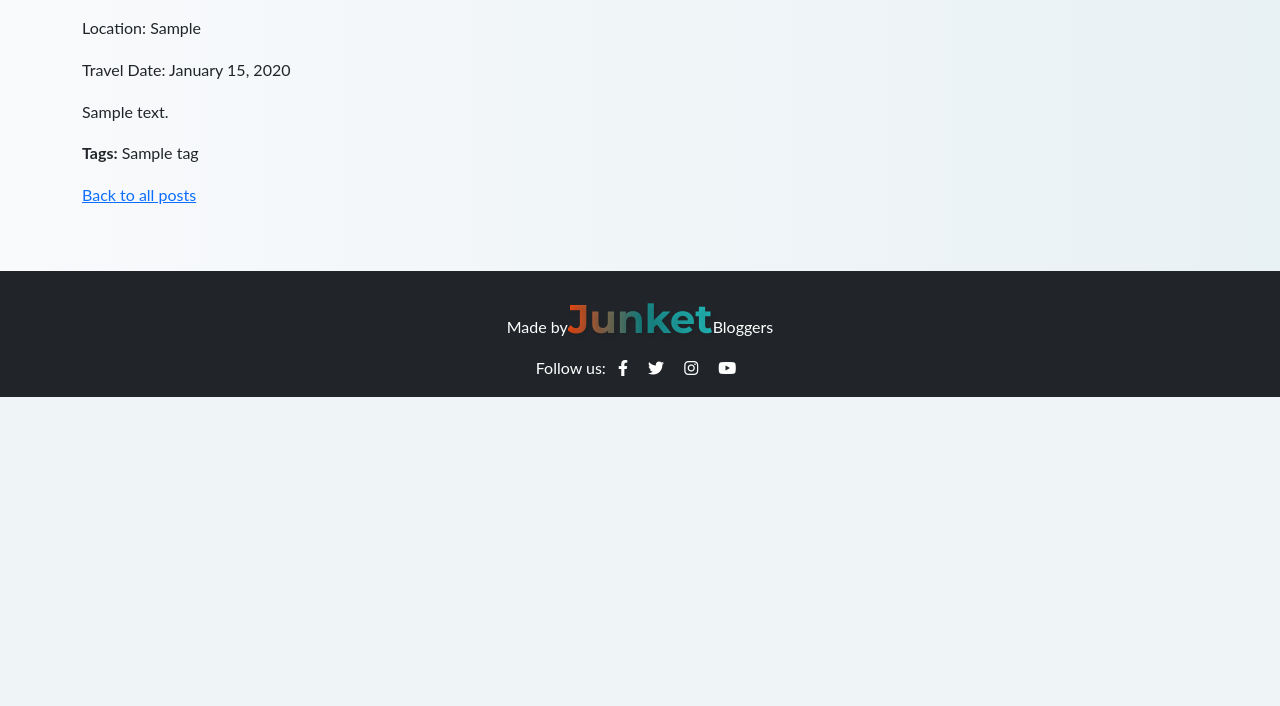
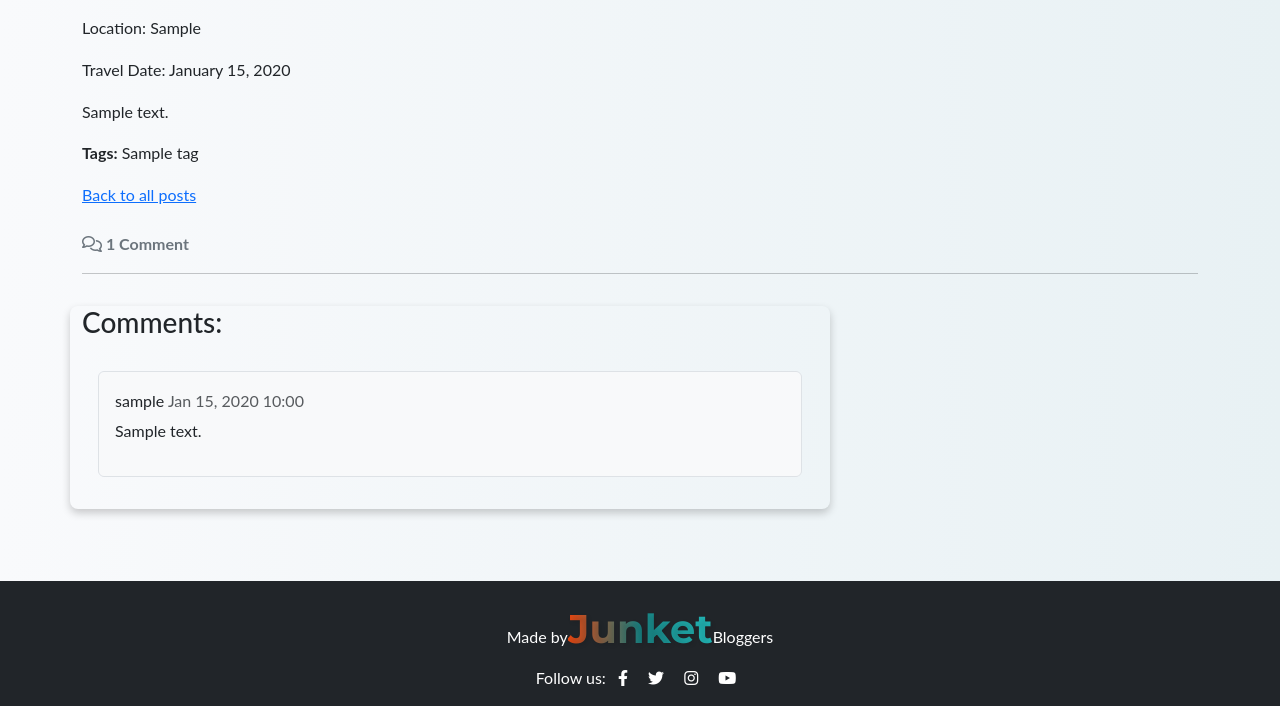
Before and after one commit to Milosson/JunketBlog, a Django app: a page that uses blog/templates/blog/post_detail.html in a window 1280 px wide. Shown: the part 407-1113 px from the top of the page. Before the commit the page ends 804 px from the top, so only its background shows below. Run offline with Django 4.2, Linux system fonts and the light colour scheme; tables that the repository leaves empty hold one stand-in row (values such as "Sample post").

Commit message:
Add commenting functionality with auto-approval for comments older than 1h

```diff
--- a/blog/models.py
+++ b/blog/models.py
@@ -1,5 +1,9 @@
 from django.db import models
 from django.contrib.auth.models import User
+from django.utils import timezone
+from datetime import timedelta
+
+
 
 # Status choices for TravelPost
 STATUS_CHOICES = (
@@ -50,3 +54,13 @@ class Comment(models.Model):
 
     def __str__(self):
         return f'Comment by {self.author} on {self.post}'
+
+
+    def is_auto_approved(self):
+        # Auto-approve comments that are older than 24 hours
+        return self.created_on <= timezone.now() - timedelta(hours=1)
+
+    def save(self, *args, **kwargs):
+        if self.is_auto_approved():
+            self.approved = True  # Automatically approve if the condition is met
+        super().save(*args, **kwargs)  # Call the original save method
--- a/blog/templates/blog/post_detail.html
+++ b/blog/templates/blog/post_detail.html
@@ -16,10 +16,7 @@
     <!-- Bootstrap CSS from CDN -->
     <link rel="stylesheet" href="https://cdn.jsdelivr.net/npm/bootstrap@5.3.0/dist/css/bootstrap.min.css">
 
-
     <link rel="stylesheet" href="{% static 'css/style.css' %}">
-
-
 </head>
 <body class="d-flex flex-column h-100 bg-light">
 
@@ -47,8 +44,8 @@
     <!-- Main Content -->
     <main class="flex-shrink-0">
         <div class="container py-5">
-
-            <h1>{{ post.title }}</h1><div class="d-none d-md-block col-md-6 masthead-image">
+            <h1>{{ post.title }}</h1>
+            <div class="d-none d-md-block col-md-6 masthead-image">
                 <img src="{% static 'images/junketimage.jpg' %}" class="scale" alt="placeholder">
             </div>
             <p>by <strong>{{ post.author.username }}</strong> on {{ post.created_on|date:"F d, Y" }}</p>
@@ -62,6 +59,48 @@
             {% endfor %}
             </p>
             <p><a href="{% url 'home' %}">Back to all posts</a></p>  <!-- Link to go back to post list -->
+
+            <!-- Displaying count of comments -->
+            <div class="row mt-4">
+                <div class="col-12">
+                    <strong class="text-secondary">
+                        <i class="far fa-comments"></i> {{ comment_count }} {{ comment_count|pluralize:"Comment,Comments" }}
+                    </strong>
+                </div>
+                <div class="col-12">
+                    <hr>
+                </div>
+            </div>
+
+            <!-- Displaying Comments -->
+            <div class="row">
+                <div class="col-md-8 card mb-4 mt-3">
+                    <h3 class="mb-3">Comments:</h3>
+                    <div class="card-body">
+                        {% if comments %}
+                            <!--  for loop inside the empty control tags to iterate through each comment in comments -->
+                            {% for comment in comments %}
+                            <div class="comment p-3 mb-3 border rounded {% if comment.approved %}bg-light{% else %}bg-warning{% endif %}">
+                                <p class="font-weight-bold mb-1">
+                                    {{ comment.author }}
+                                    <span class="font-weight-normal text-muted ml-2">{{ comment.created_on|date:"M d, Y H:i" }}</span>
+                                </p>
+                                <div id="comment{{ comment.id }}" class="comment-body">
+                                    {{ comment.body|linebreaks }}
+                                </div>
+                                {% if not comment.approved and comment.author == user %}
+                                <p class="approval text-danger mt-2">
+                                    This comment is awaiting approval
+                                </p>
+                                {% endif %}
+                            </div>
+                            {% endfor %}
+                        {% else %}
+                            <p class="text-muted">No comments yet. Be the first to share your thoughts!</p>
+                        {% endif %}
+                    </div>
+                </div>
+            </div>
         </div>
     </main>
 
--- a/blog/views.py
+++ b/blog/views.py
@@ -1,11 +1,28 @@
 from django.core.paginator import Paginator
 from django.shortcuts import render, get_object_or_404
-from .models import TravelPost
+from .models import TravelPost, Comment
 
 def post_detail(request, slug):
     post = get_object_or_404(TravelPost, slug=slug)  # Retrieve the TravelPost by slug
-    return render(request, 'blog/post_detail.html', {'post': post})  # Render the detail template
+    comments = post.comments.all().order_by("-created_on")
+    comment_count = post.comments.filter(approved=True).count()
 
+    # Automatically approve comments that meet the condition
+    for comment in comments:
+        if comment.is_auto_approved() and not comment.approved:
+            comment.approved = True
+            comment.save()
+
+    return render(
+        request,
+        'blog/post_detail.html',
+        {
+            'post': post,
+            'comments': comments,
+            'comment_count': comment_count,
+
+            },
+            )
 
 def post_list(request):
     posts = TravelPost.objects.filter(status=1).order_by('-created_on')  # Fetch all TravelPost objects
--- a/static/css/style.css
+++ b/static/css/style.css
@@ -240,3 +240,16 @@ body {
     width: 100%;
     height: auto;
 }
+
+
+/* COMMENT DESIGN */
+
+
+.comment {
+    transition: transform 0.2s, box-shadow 0.2s;
+}
+
+.comment:hover {
+    transform: scale(1.02);
+    box-shadow: 0 4px 8px rgba(0, 0, 0, 0.2);
+}
--- a/templates/account/signup.html
+++ b/templates/account/signup.html
@@ -1,4 +1,4 @@
-{% extends "account/base.html" %}
+{% extends "base.html" %}
 
 {% load i18n %}
 
```
